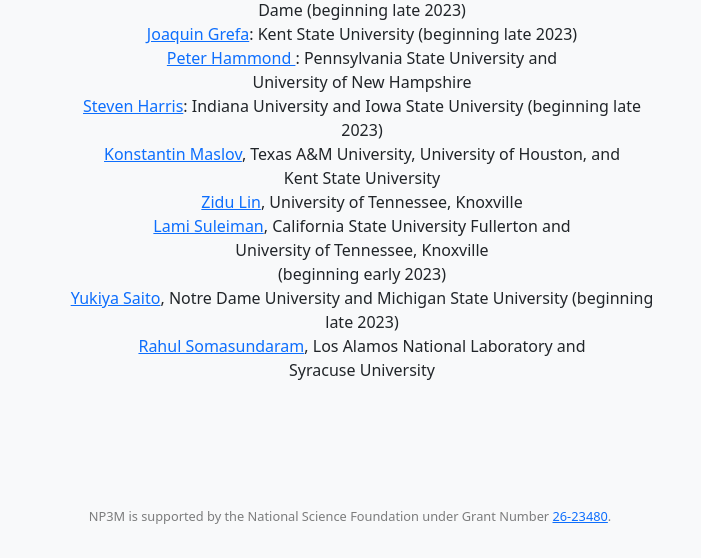
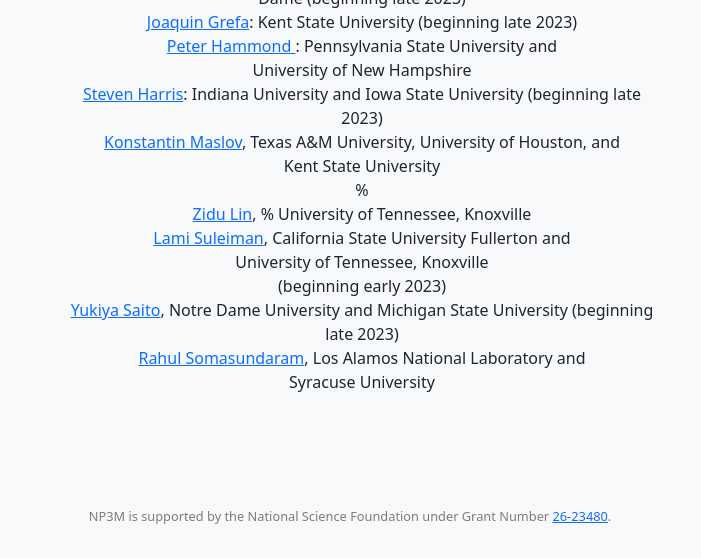
Before and after one commit to np3m/np3m.github.io, a plain HTML site: page fellows.html in a window 1280 px wide. Shown: the part 242-800 px from the top of the page, without its empty margins (290-991 px from the left). Drawn offline with Linux system fonts and the light colour scheme.

Commit message:
Update fellows.html

```diff
--- a/fellows.html
+++ b/fellows.html
@@ -72,8 +72,8 @@
             <li><a href="fellows/Maslov.html">Konstantin Maslov</a>, Texas A&M University,
               University of Houston, and <br>
               Kent State University</li>
-            <li><a href="https://zidulin.com">Zidu Lin</a>,
-              University of Tennessee, Knoxville</li>
+%            <li><a href="https://zidulin.com">Zidu Lin</a>,
+%              University of Tennessee, Knoxville</li>
             <li><a href="fellows/Suleiman.html">Lami Suleiman</a>,
               California State University Fullerton
               and<br>University of Tennessee, Knoxville<br>
```
